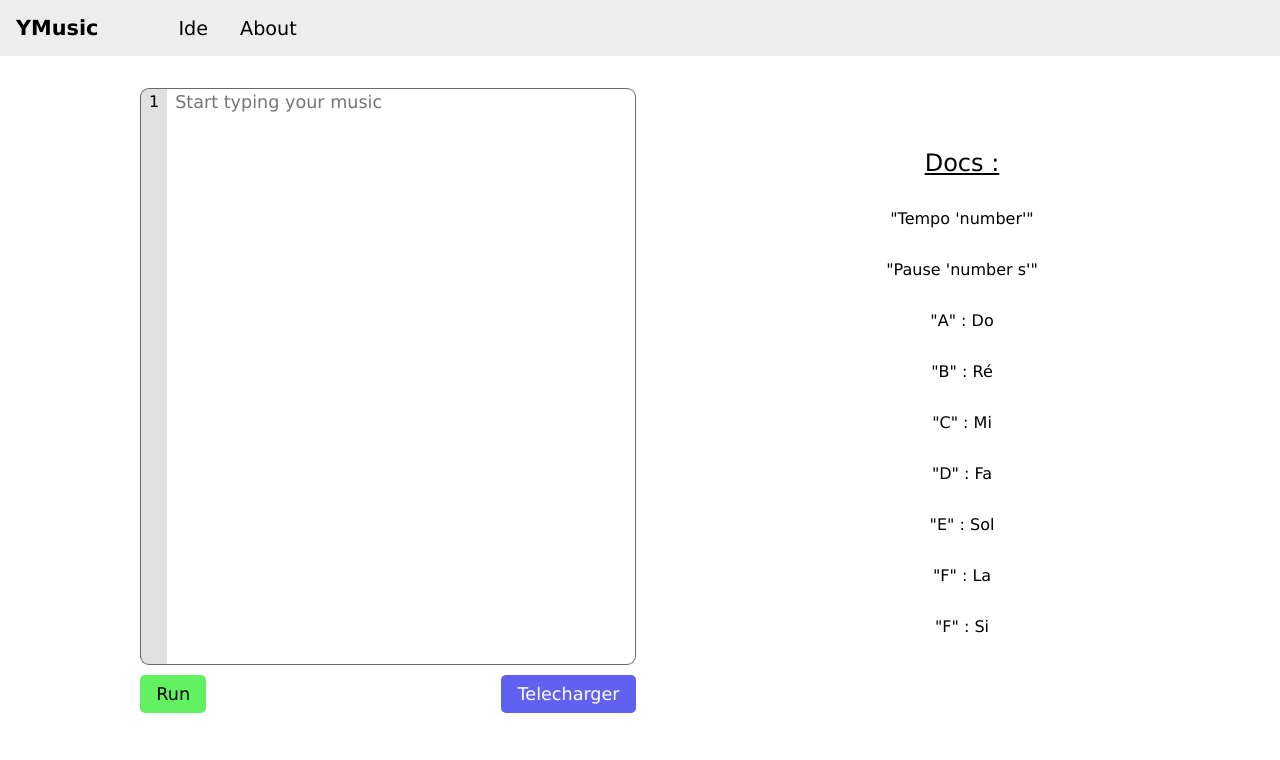
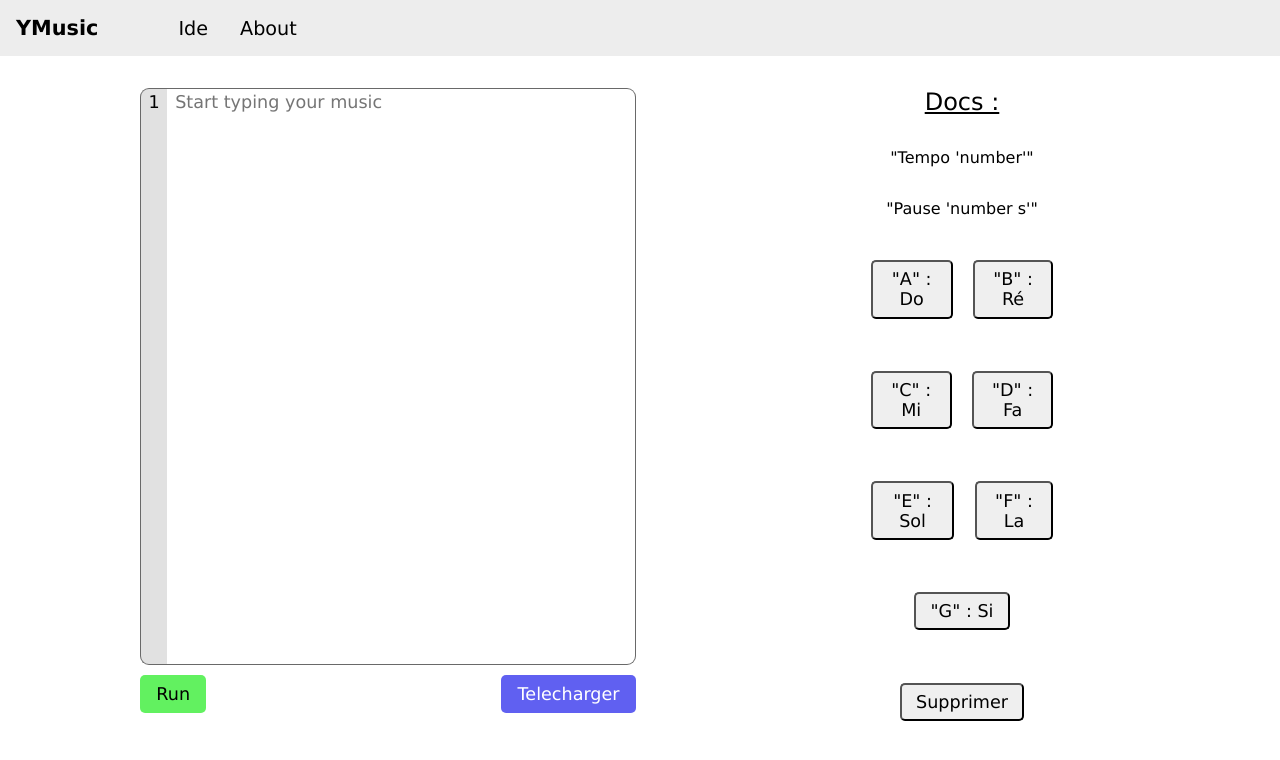
Before and after one commit to Hackathon2023-groupe2/Vitrine, a plain HTML site: page home.html in a window 1280 px wide. Drawn offline with Linux system fonts and the light colour scheme.

Commit message:
feat: Bouton add sup

```diff
--- a/home.html
+++ b/home.html
@@ -33,7 +33,7 @@
             </div>
 
             <!-- TextArea -->
-            <textarea placeholder="Start typing your music" class="textAreaClass" id="textareaId"></textarea>
+            <textarea  placeholder="Start typing your music" class="textAreaClass" id="textareaId"></textarea>
           </div>
             <!-- Container Button -->
             <div class="containerButton">
@@ -52,13 +52,11 @@
       <div class="docContainer">
         <p class="flexBox">"Tempo 'number'"</p>
         <p class="flexBox">"Pause 'number s'"</p>
-        <p class="flexBox">"A" : Do</p>
-        <p class="flexBox">"B" : Ré</p>
-        <p class="flexBox">"C" : Mi</p>
-        <p class="flexBox">"D" : Fa</p>
-        <p class="flexBox">"E" : Sol</p>
-        <p class="flexBox">"F" : La</p>
-        <p class="flexBox">"F" : Si</p>
+        <p class="flexBox"><button class="SonButton" onclick="ajouterCaractere('A')">"A" : Do</button> <button class="SonButton"onclick="ajouterCaractere('B')">"B" : Ré</button></p>
+        <p class="flexBox"><button class="SonButton" onclick="ajouterCaractere('C')">"C" : Mi</button><button class="SonButton" onclick="ajouterCaractere('D')">"D" : Fa</button></p>
+        <p class="flexBox"><button class="SonButton" onclick="ajouterCaractere('E')">"E" : Sol</button><button class="SonButton" onclick="ajouterCaractere('F')">"F" : La</button></p>
+        <p class="flexBox"><button class="SonButton" onclick="ajouterCaractere('G')">"G" : Si</button></p>
+        <p class="flexBox"><button class="SonButton" onclick="SupCaractere()">Supprimer</button></p>
       </div>
     </div>
   </div>
--- a/main.js
+++ b/main.js
@@ -39,3 +39,23 @@ countArea.addEventListener("scroll", () => {
   textarea.scrollTop = countArea.scrollTop;
   console.log("Scroll", countArea.scrollTop, textarea.scrollTop);
 });
+
+function ajouterCaractere(Valeur) {
+  var maValeur = Valeur
+  var textarea = document.getElementById("textareaId");
+  textarea.value += maValeur;
+}
+function SupCaractere() {
+ // Récupérer le contenu de la zone de texte
+ var textArea = document.getElementById("textareaId");
+ var texte = textArea.value;
+
+ // Vérifier si la zone de texte n'est pas vide
+ if (texte.length > 0) {
+     // Supprimer le dernier caractère
+     texte = texte.substring(0, texte.length - 1);
+
+     // Mettre à jour le contenu de la zone de texte
+     textArea.value = texte;
+ }
+}
--- a/style.css
+++ b/style.css
@@ -118,6 +118,7 @@ a {
   border-top-left-radius: 9px;
   border-bottom-left-radius: 9px;
   background-color: #e1e1e1;
+  font-size: 2.2vh;
 }
 
 .textAreaContainer {
@@ -197,7 +198,6 @@ a {
   height: auto;
 }
 
-<<<<<<< HEAD
 /* Error */
 .containerError {
   width: 100%;
@@ -206,7 +206,7 @@ a {
   align-items: center;
   justify-content: center;
   font-size: 1.4rem;
-=======
+}
 /*  profils */
 .div-gallerie {
 	height: 20vw;
@@ -219,5 +219,7 @@ a {
 .profilsImg{
   border-radius: 50%;
   width: 70%;
->>>>>>> 92178b2f9846e89311a53aa4612f87e45e82f6d8
 }
+.SonButton{
+  margin: 5%;
+}
```
